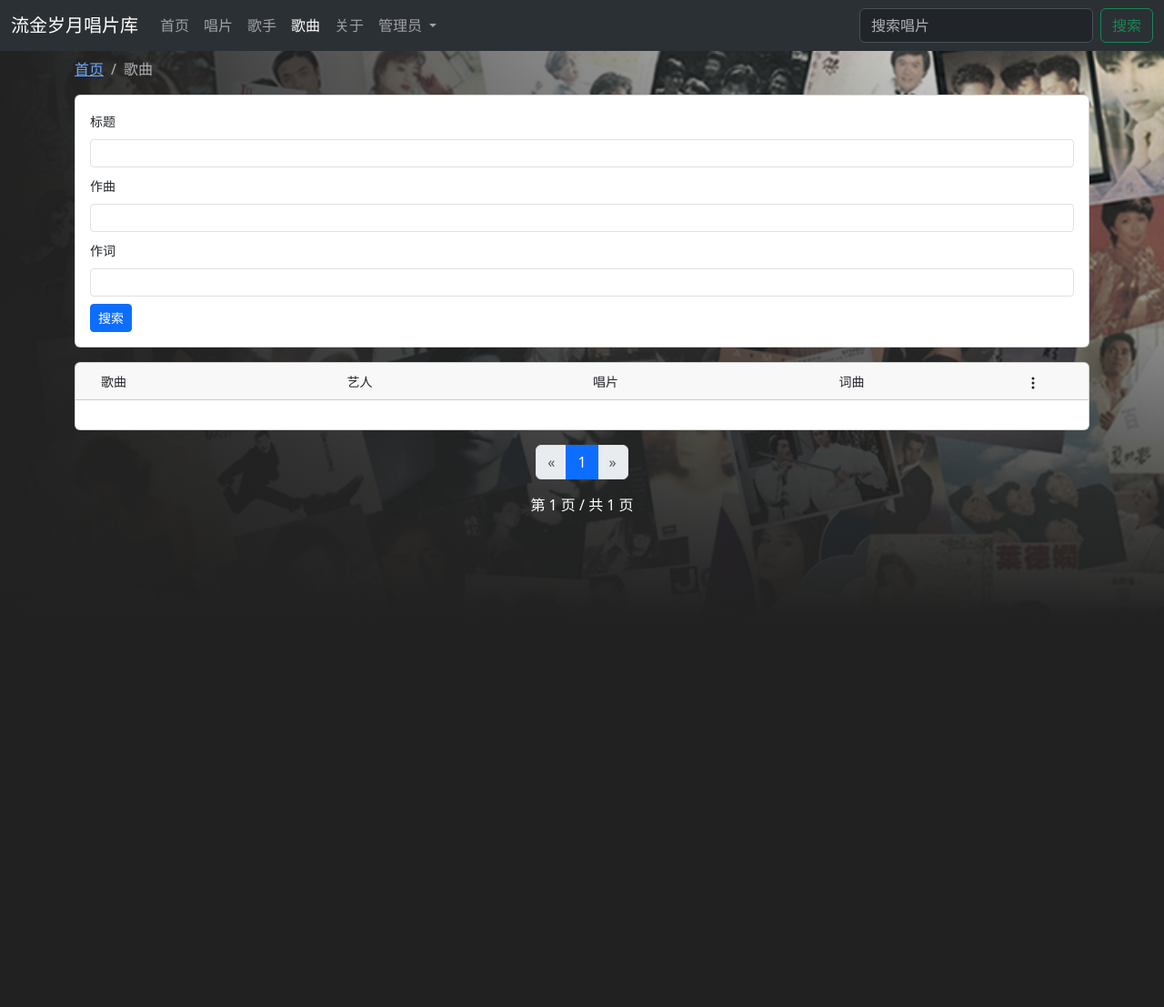
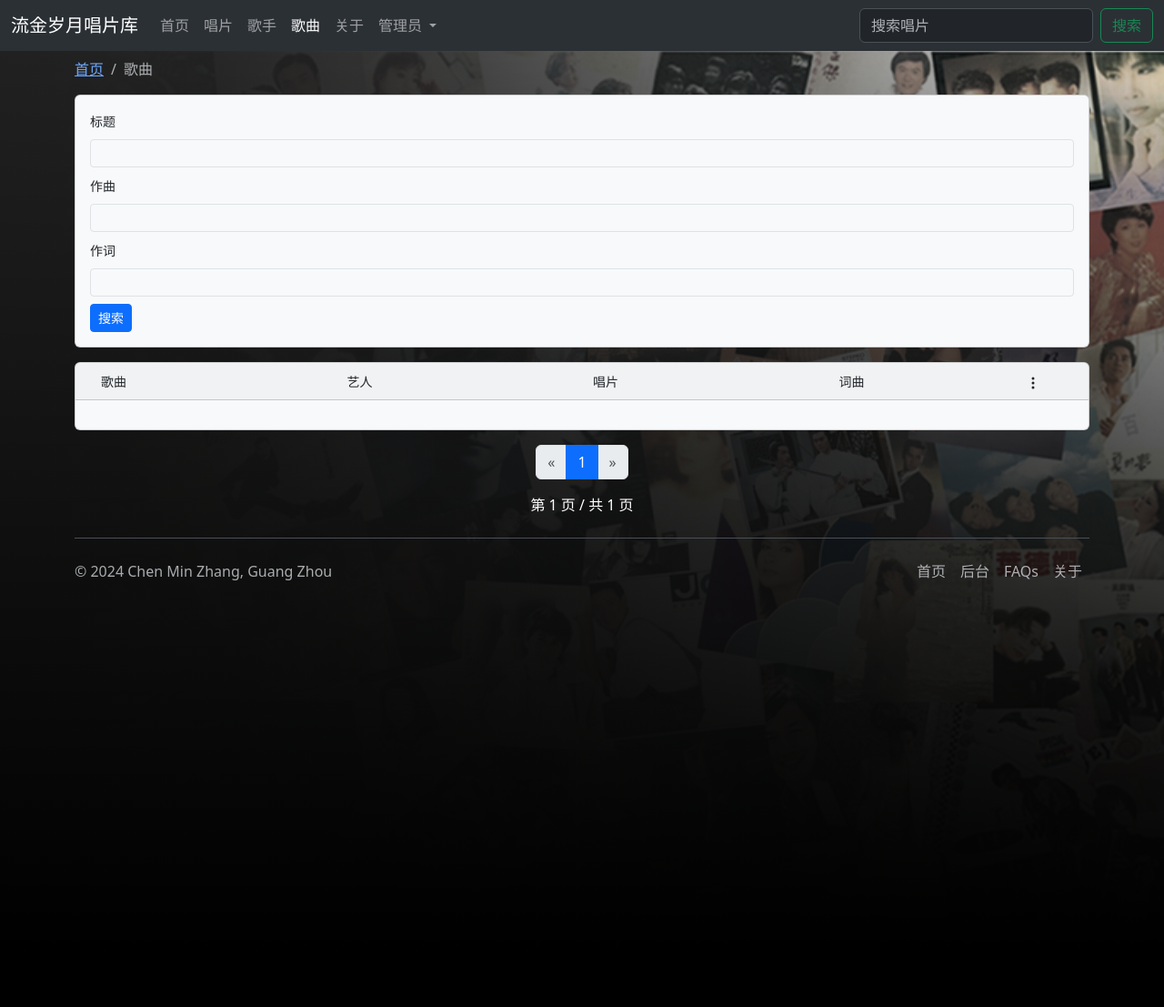
Before and after one commit to liuxue0905/GoldenTimes, a Django app: page /portal/songs/ in a window 1280 px wide. Shown: the whole page at 91% size. Run offline with Django 3.2, Linux system fonts and the light colour scheme; the visitor is signed in with stand-in values (Sample User, id 1); data that the repository does not hold is empty.

Commit message:
修改UI

```diff
--- a/portal/static/css/google/sj-home.css
+++ /dev/null
@@ -1,130 +0,0 @@
-/*<style scope="sj-home">*/
-sj-home {
-    display: block;
-    position: relative;
-    -webkit-font-smoothing: antialiased;
-    -moz-osx-font-smoothing: grayscale;
-}
-
-sj-home.refresh-pending {
-    transition: opacity 0.5s ease;
-    opacity: 0.4;
-    pointer-events: none;
-}
-
-sj-home > [slot="loading-indicator"] {
-    position: fixed;
-    top: 88px;
-    left: 50%;
-    transform: translateX(-50%);
-    z-index: 1;
-}
-
-sj-home #moduleContainer.sj-home > sj-scrolling-module {
-    will-change: transform;
-}
-
-sj-home #moduleContainer.sj-home > sj-scrolling-module:last-of-type {
-    min-height: calc(100vh - 90px - 64px);
-}
-
-sj-home #pageIndicatorContainer.sj-home {
-    display: flex;
-    flex-direction: column;
-    align-items: flex-end;
-    justify-content: center;
-    position: fixed;
-    top: 64px;
-    bottom: 90px;
-    right: 24px;
-
-    z-index: 1;
-    pointer-events: none;
-    will-change: transform;
-}
-
-sj-home #pageIndicatorContainer.sj-home > [slot="ifl-fab"] {
-    margin-bottom: 12px;
-}
-
-sj-home #pageIndicator.sj-home {
-    pointer-events: auto;
-    margin: 0 12px 0 0;
-}
-
-sj-home #quickNavContainer.sj-home {
-    position: fixed;
-    top: 64px;
-    bottom: 90px;
-    left: 0;
-    z-index: 1;
-    will-change: transform;
-}
-
-sj-home #quickNavContainer.sj-home > [slot="quick-nav"] {
-    height: calc(100% - 16px);
-    margin-top: 16px;
-}
-
-sj-home:not([mini-page-indicator]) #quickNavContainer.sj-home {
-    display: none;
-}
-
-sj-home[mini-page-indicator] #pageIndicatorContainer.sj-home {
-    justify-content: flex-start;
-    right: 36px;
-}
-
-sj-home[mini-page-indicator] #pageIndicatorContainer.sj-home > [slot="ifl-fab"] {
-    margin: 36px 0 16px 0;
-}
-
-sj-home[mini-page-indicator] #pageIndicator.sj-home {
-    margin: 0 22px 0 0;
-}
-
-sj-home #backgroundContainer.sj-home {
-    position: fixed;
-    top: 64px;
-    right: 0;
-    bottom: 0;
-    left: 0;
-    z-index: -1;
-    will-change: transform;
-}
-
-sj-home #backgroundColor.sj-home {
-    position: absolute;
-    top: 0;
-    right: 0;
-    bottom: 0;
-    left: 0;
-}
-
-sj-home #backgroundImageContainer.sj-home {
-    position: absolute;
-    top: 0;
-    right: 0;
-    height: 30vw;
-    width: 60vw;
-    pointer-events: none;
-}
-
-sj-home #backgroundImages.sj-home, sj-home #gradient.sj-home, sj-home #backgroundImageContainer.sj-home .background-image.sj-home {
-    position: absolute;
-    width: 100%;
-    height: 100%;
-}
-
-sj-home #backgroundImageContainer.sj-home .background-image.sj-home {
-    background-size: cover;
-    opacity: 0;
-
-    transition: opacity 0.5s ease;
-}
-
-sj-home #backgroundImageContainer.sj-home .background-image.selected.sj-home {
-    opacity: 1;
-}
-
-/*</style>*/
--- a/portal/static/css/abc.css
+++ b/portal/static/css/styles.css
@@ -1,3 +1,6 @@
+:root {
+    --bs-body-bg: var(--bs-gray-100);
+}
 
 #overlayText {
     display: flex;
--- a/portal/templates/base.html
+++ b/portal/templates/base.html
@@ -10,8 +10,7 @@
 
     <link rel="shortcut icon" type="image/png" href="{% static 'favicon.ico' %}"/>
 
-    <link rel="stylesheet" href="{% static 'css/abc.css' %}">
-    <link rel="stylesheet" href="{% static 'css/google/sj-home.css' %}">
+    <link rel="stylesheet" href="{% static 'css/styles.css' %}">
 
     <!-- Custom styles for this template -->
 
@@ -28,45 +27,74 @@
     {% include "include/navbar.html" with nav_item_active=nav_item_active %}
 {% endblock %}
 
-<sj-home mini-page-indicator selected="2">
+{#<sj-home mini-page-indicator selected="2">#}
     {#    gpm-loading-indicator#}
-    <div id="backgroundContainer" class="style-scope sj-home">
-        <div id="backgroundColor" class="style-scope sj-home" style="background-color: rgb(33, 33, 33);">
+{#    <div id="backgroundContainer" class="style-scope sj-home">#}
+{#        <div id="backgroundColor" class="style-scope sj-home" style="background-color: rgb(33, 33, 33);">#}
+{##}
+{#        </div>#}
+        {#        <div id="backgroundColor" class="style-scope sj-home" style="background-color: rgb(250, 250, 250);"></div>#}
+{#        <div id="backgroundImageContainer" class="style-scope sj-home" style="width: 100vw; height: 50vw; margin-top: -24px;">#}
+{#            <div id="backgroundImages" class="style-scope sj-home">#}
+{#                <div class="background-image style-scope sj-home" style="background-image: url('');">#}
+{##}
+{#                </div>#}
+{#                <div class="background-image style-scope sj-home" style="background-image: url('');">#}
+{##}
+{#                </div>#}
+{#                <div class="background-image style-scope sj-home selected" style="background-image: url(/static/img/home.jpg);">#}
+{##}
+{#                </div>#}
+{#            </div>#}
+    {#    <div id="gradient" class="style-scope sj-home" style="background: linear-gradient(to top, rgb(250, 250, 250), rgba(250, 250, 250, 0)), linear-gradient(to right, rgb(250, 250, 250), rgba(250, 250, 250, 0));"></div>#}
+{#            <div id="gradient" class="style-scope sj-home" style="background: linear-gradient(to top, rgb(33, 33, 33), rgba(33, 33, 33, 0)), linear-gradient(to right, rgb(33, 33, 33), rgba(33, 33, 33, 0));"></div>#}
+{#        </div>#}
+{#    </div>#}
+{#</sj-home>#}
 
-        </div>
-        {#        <div id="backgroundColor" class="style-scope sj-home" style="background-color: rgb(250, 250, 250);"></div>#}
-        <div id="backgroundImageContainer" class="style-scope sj-home" style="width: 100vw; height: 50vw; margin-top: -24px;">
-            <div id="backgroundImages" class="style-scope sj-home">
-                <div class="background-image style-scope sj-home" style="background-image: url('');">
-
-                </div>
-                <div class="background-image style-scope sj-home" style="background-image: url('');">
-
-                </div>
-                <div class="background-image style-scope sj-home selected" style="background-image: url(/static/img/home.jpg);">
-
-                </div>
-            </div>
-    {#    <div id="gradient" class="style-scope sj-home" style="background: linear-gradient(to top, rgb(250, 250, 250), rgba(250, 250, 250, 0)), linear-gradient(to right, rgb(250, 250, 250), rgba(250, 250, 250, 0));"></div>#}
-            <div id="gradient" class="style-scope sj-home" style="background: linear-gradient(to top, rgb(33, 33, 33), rgba(33, 33, 33, 0)), linear-gradient(to right, rgb(33, 33, 33), rgba(33, 33, 33, 0));"></div>
+<div class="position-relative">
+    <div class="z-n1 position-fixed" style="width: 100%; height: 100%; background-color: #000000;">
+        <div style="width: 100%; height: auto; position: relative; background-color: #000000; margin-top: -9px;">
+            <img src="{% static 'img/home.jpg' %}" width="100%" height="auto" alt>
+            <div style="position: absolute; left: 0; top: 0; right: 0; bottom: 0; background: linear-gradient(to top, rgb(33, 33, 33), rgba(33, 33, 33, 0)), linear-gradient(to right, rgb(33, 33, 33), rgba(33, 33, 33, 0));"></div>
+            <div style="position: absolute; left: 0; top: 0; right: 0; bottom: 0; background: linear-gradient(to top, rgb(0, 0, 0), rgba(33, 33, 33, 0)), linear-gradient(to right, rgb(33, 33, 33), rgba(33, 33, 33, 0));"></div>
         </div>
     </div>
-</sj-home>
 
-{#<div style="width: 100%; height: 100%; background-color: #000000; position: fixed;">#}
-{#    <div style="width: 100%; height: auto; position: relative; background-color: #000000; margin-top: -9px;">#}
-{#        <img src="{% static 'img/home.jpg' %}" width="100%" height="auto" alt>#}
-{#        <div style="position: absolute; left: 0; top: 0; right: 0; bottom: 0; background: linear-gradient(to top, rgb(33, 33, 33), rgba(33, 33, 33, 0)), linear-gradient(to right, rgb(33, 33, 33), rgba(33, 33, 33, 0));"></div>#}
-{#        <div style="position: absolute; left: 0; top: 0; right: 0; bottom: 0; background: linear-gradient(to top, rgb(0, 0, 0), rgba(33, 33, 33, 0)), linear-gradient(to right, rgb(33, 33, 33), rgba(33, 33, 33, 0));"></div>#}
-{#    </div>#}
-{#</div>#}
-
-<main role="main" class="container">
-    <div class="pt-2">
+    <div class="container pt-2">
         {% block body %}
         {% endblock %}
     </div>
-</main>
+
+    <div class="container">
+    <footer class="d-flex flex-wrap justify-content-between align-items-center py-3 my-4 border-top" data-bs-theme="dark">
+{#        <p class="col-md-4 mb-0 text-body-secondary">© 2024 Company, Inc</p>#}
+        <p class="col-md-4 mb-0 text-body-secondary">© 2024 Chen Min Zhang, Guang Zhou</p>
+
+        <a href="/" class="col-md-4 d-flex align-items-center justify-content-center mb-3 mb-md-0 me-md-auto link-body-emphasis text-decoration-none">
+            <svg class="bi me-2" width="40" height="32"><use xlink:href="#bootstrap"></use></svg>
+        </a>
+
+        <ul class="nav col-md-4 justify-content-end">
+            <li class="nav-item"><a href="{% url 'portal:dashboard' %}" class="nav-link px-2 text-body-secondary">首页</a></li>
+{#            <li class="nav-item"><a href="#" class="nav-link px-2 text-body-secondary">Features</a></li>#}
+            <li class="nav-item"><a href="{% url 'admin:index' %}" class="nav-link px-2 text-body-secondary">后台</a></li>
+            <li class="nav-item"><a href="mailto:ronoal@163.com" class="nav-link px-2 text-body-secondary">FAQs</a></li>
+            <li class="nav-item"><a href="{% url 'portal:about' %}" class="nav-link px-2 text-body-secondary">关于</a></li>
+        </ul>
+    </footer>
+    </div>
+</div>
+
+
+{#<main role="main" class="container">#}
+{#    <div class="container pt-2">#}
+{#        {% block body %}#}
+{#        {% endblock %}#}
+{#    </div>#}
+{#</main>#}
+
+
 
 <script src="https://cdn.jsdelivr.net/npm/@popperjs/core@2.11.8/dist/umd/popper.min.js" integrity="sha384-I7E8VVD/ismYTF4hNIPjVp/Zjvgyol6VFvRkX/vR+Vc4jQkC+hVqc2pM8ODewa9r" crossorigin="anonymous"></script>
 <script src="https://cdn.jsdelivr.net/npm/bootstrap@5.3.3/dist/js/bootstrap.min.js" integrity="sha384-0pUGZvbkm6XF6gxjEnlmuGrJXVbNuzT9qBBavbLwCsOGabYfZo0T0to5eqruptLy" crossorigin="anonymous"></script>
--- a/portal/templates/include/navbar.html
+++ b/portal/templates/include/navbar.html
@@ -28,10 +28,11 @@
                     <ul class="dropdown-menu">
                         {% if user.is_authenticated %}
                             <li><a class="dropdown-item" href="{% url 'admin:index' %}">后台管理</a></li>
+                            <li><hr class="dropdown-divider"></li>
                             <li><a class="dropdown-item" href="{% url 'portal:import-records' %}">导入唱片</a></li>
                             <li><a class="dropdown-item" href="{% url 'portal:import-artists' %}">导入歌手</a></li>
-                            <li><hr class="dropdown-divider"></li>
-                            <li><a class="dropdown-item" href="{% url 'admin:logout' %}?next=/portal/dashboard/">退出</a></li>
+{#                            <li><hr class="dropdown-divider"></li>#}
+{#                            <li><a class="dropdown-item" href="{% url 'admin:logout' %}?next=/portal/dashboard/">退出</a></li>#}
                         {% else %}
                             <li><a class="dropdown-item" href="{% url 'admin:login' %}?next=/portal/dashboard/">登录</a></li>
                         {% endif %}
--- a/portal/templates/portal/song_list.html
+++ b/portal/templates/portal/song_list.html
@@ -11,20 +11,6 @@
 {% block title %}
     流金岁月唱片库 - 歌曲
 {% endblock %}
-
-{#{% block style %}#}
-{#    <style>#}
-{#        .lx-form {#}
-{#            min-height: 0;#}
-{#        }#}
-{##}
-{#        .lx-form .mdl-card__actions {#}
-{#            display: flex;#}
-{#            box-sizing: border-box;#}
-{#            align-items: center;#}
-{#        }#}
-{#    </style>#}
-{#{% endblock %}#}
 
 {% block body %}
 
```
Also changed, not shown: GoldenTimes/settings.py (+5 -7 lines), portal/static/img/svg/info-24px-filled.svg (deleted), portal/static/img/svg/info-24px-outlined.svg (deleted), portal/static/img/svg/more_horiz-24px.svg (deleted), portal/static/img/svg/more_vert-24px.svg (deleted).
